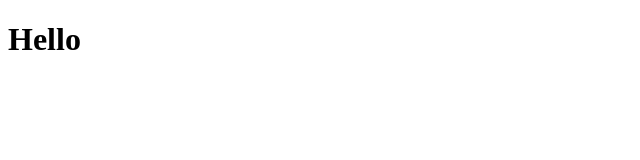
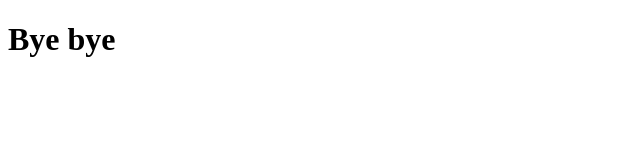
Before and after one commit to renuka-us/Vector_QA_AI_Automation, a plain HTML site: page index.html in a window 1280 px wide. Shown: the whole page, without its empty margins (0-640 px from the left). Drawn offline with Linux system fonts and the light colour scheme.

Commit message:
Updated index.html

```diff
--- a/index.html
+++ b/index.html
@@ -4,6 +4,6 @@
       <title>page</title>
 </head>
 <body>
-       <h1>Hello</h1>
+       <h1>Bye bye</h1>
 </body>
 </html>
```
